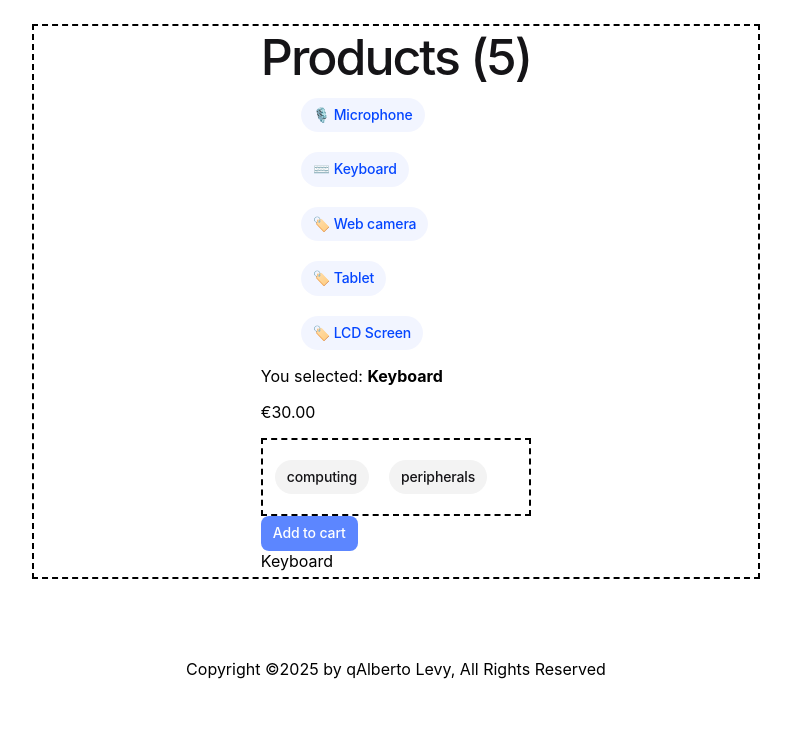
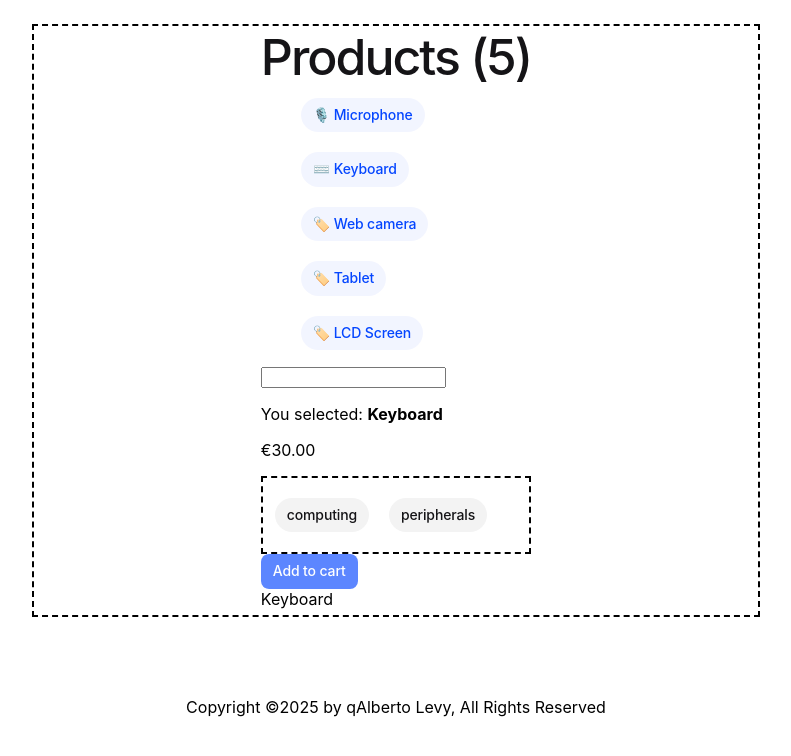
Before and after one commit to alb9k/my-app, an Angular app: page / in a window 1280 px wide. Shown: the top 756 px of the page, without its empty margins (244-1035 px from the left). Built offline with nearby package versions, Linux system fonts and the light colour scheme.

Commit message:
Agg. directive that rejects non-numeric values entered by the keyboard

```diff
--- a/src/app/product-list/product-list.component.html
+++ b/src/app/product-list/product-list.component.html
@@ -17,6 +17,8 @@
   }
 </ul>
 
+<input appNumeric />
+
 <app-product-detail
   #productDetail
   [product] = "selectedProduct"
--- a/src/app/product-list/product-list.component.ts
+++ b/src/app/product-list/product-list.component.ts
@@ -2,10 +2,11 @@ import { Product } from './../product';
 import { Component } from '@angular/core';
 import { ProductDetailComponent } from '../product-detail/product-detail.component';
 import { SortPipe } from '../sort.pipe';
+import { NumericDirective } from '../numeric.directive';
 
 @Component({
   selector: 'app-product-list',
-  imports: [ProductDetailComponent, SortPipe],
+  imports: [ProductDetailComponent, SortPipe, NumericDirective],
   templateUrl: './product-list.component.html',
   styleUrl: './product-list.component.css',
 })
```
